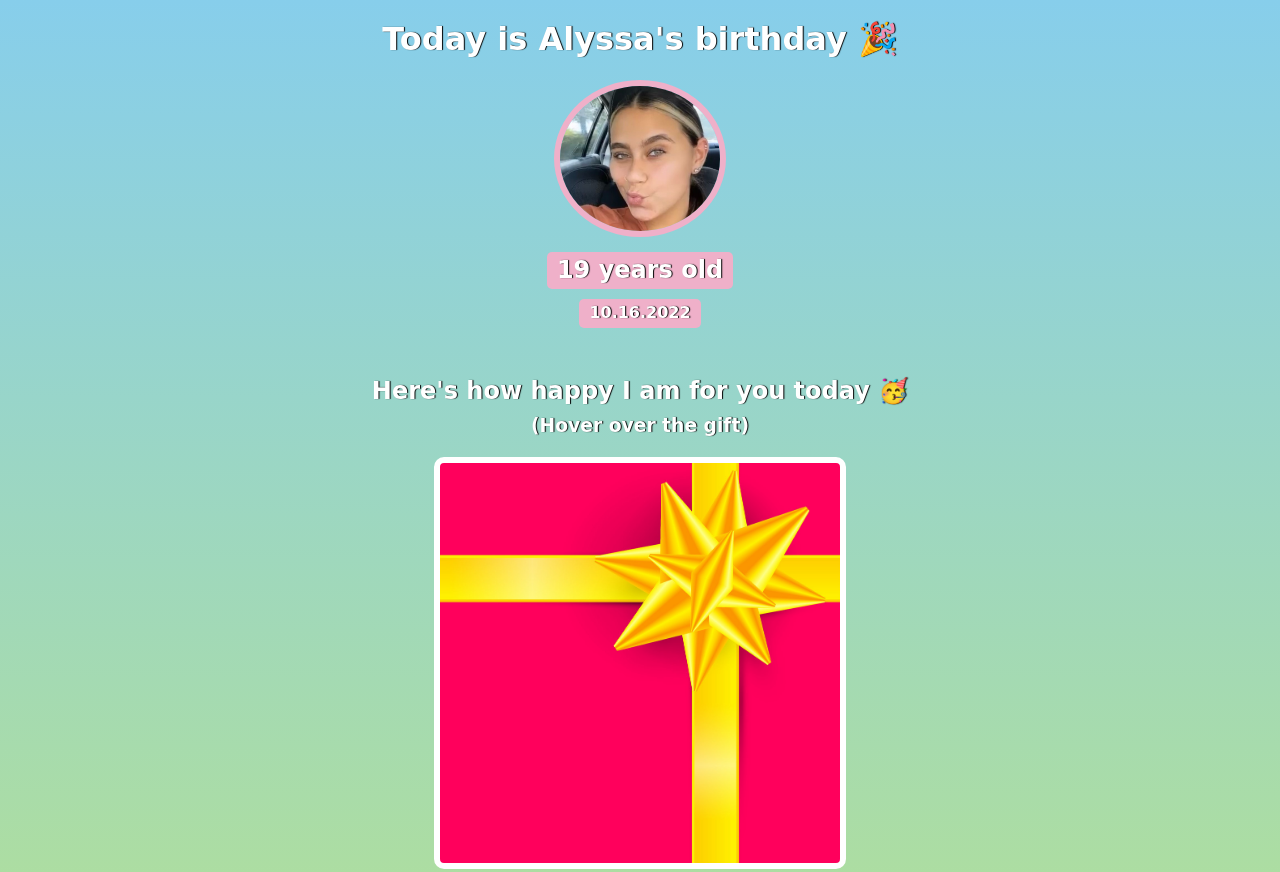
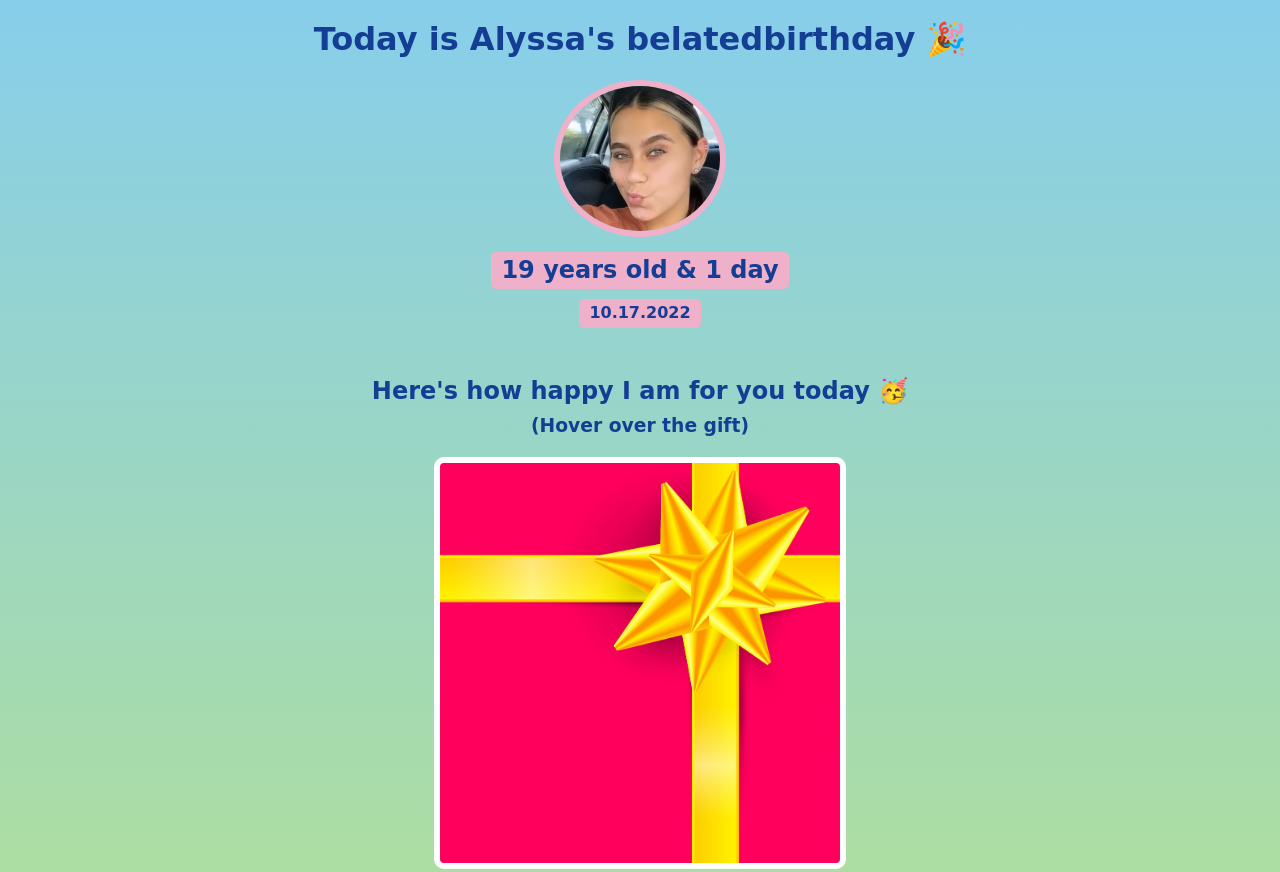
Before and after one commit to Tonyt99000/Alyssas-BdayGiftSite, a plain HTML site: page index.html in a window 1280 px wide. Shown: the top 872 px of the page. Drawn offline with nearby package versions, Linux system fonts and the light colour scheme; a web font is replaced by a local one.

Commit message:
changed age, cheers-gif, text shadow and color.

```diff
--- a/index.html
+++ b/index.html
@@ -7,10 +7,10 @@
     </head>
     <body>
         <div id="header">
-            <h1>Today is Alyssa's birthday 🎉</h1>
+            <h1>Today is Alyssa's belatedbirthday 🎉</h1>
             <img id="bnf-img" src="images/Alyssa-BdayCard.jpg">
-            <h2 id="bday-age">19 years old</h2>
-            <h4 id="bday-date">10.16.2022</h4>
+            <h2 id="bday-age">19 years old & 1 day</h2>
+            <h4 id="bday-date">10.17.2022</h4>
         </div>
 
         <div class="gift-section">
--- a/styles.css
+++ b/styles.css
@@ -1,13 +1,13 @@
 body {
-    color: white;
+    color: rgb(20, 61, 148);
     text-align: center;
     font-family: 'Happy Monkey', cursive;
    background: linear-gradient(skyblue, yellow);
 
 }
 
-h1, h2, h3, h4, p {
-    text-shadow: 1px 0px 1px black;
+h1, h2, h3, h4, p, {
+    text-shadow: -2px 1px 2px black;
 }
 
 #bnf-img {
@@ -87,7 +87,8 @@ background-repeat: no-repeat;
 
 
 #gift-img-cheers:hover {
-    background-image: url("images/cheers.gif");
+    background-image: url("https://media.giphy.com/media/xEH6QEcidy7Z8HcHpu/giphy.gif");
+    background-size: 350px 200px;
 
 }
 
@@ -99,10 +100,7 @@ background-repeat: no-repeat;
     text-shadow: 0px 0px 3px black;
 }
 
-a {
-    color: white;
-    text-shadow: 0px 0px 3px black;
-}
+
 a:hover {
     background-color: lightcoral;
     border-radius: 10px;
@@ -110,9 +108,6 @@ a:hover {
 
 }
 
-#darker-text {
-    color: #E5F3FA;
-}
 /*
 Add the footer paragraph according to the design.
 Configure the anchor tag to open the link in a new tab.
```
